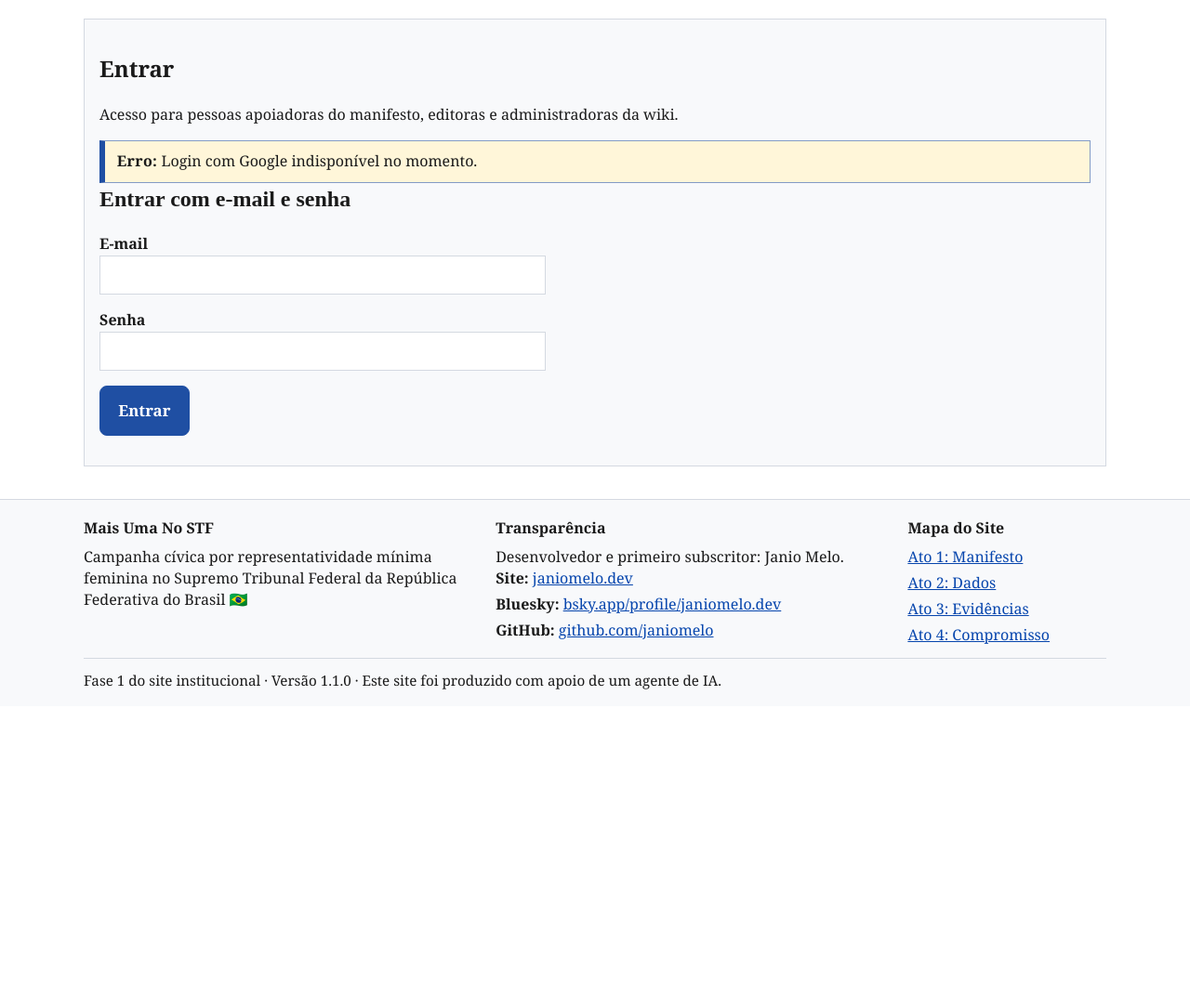
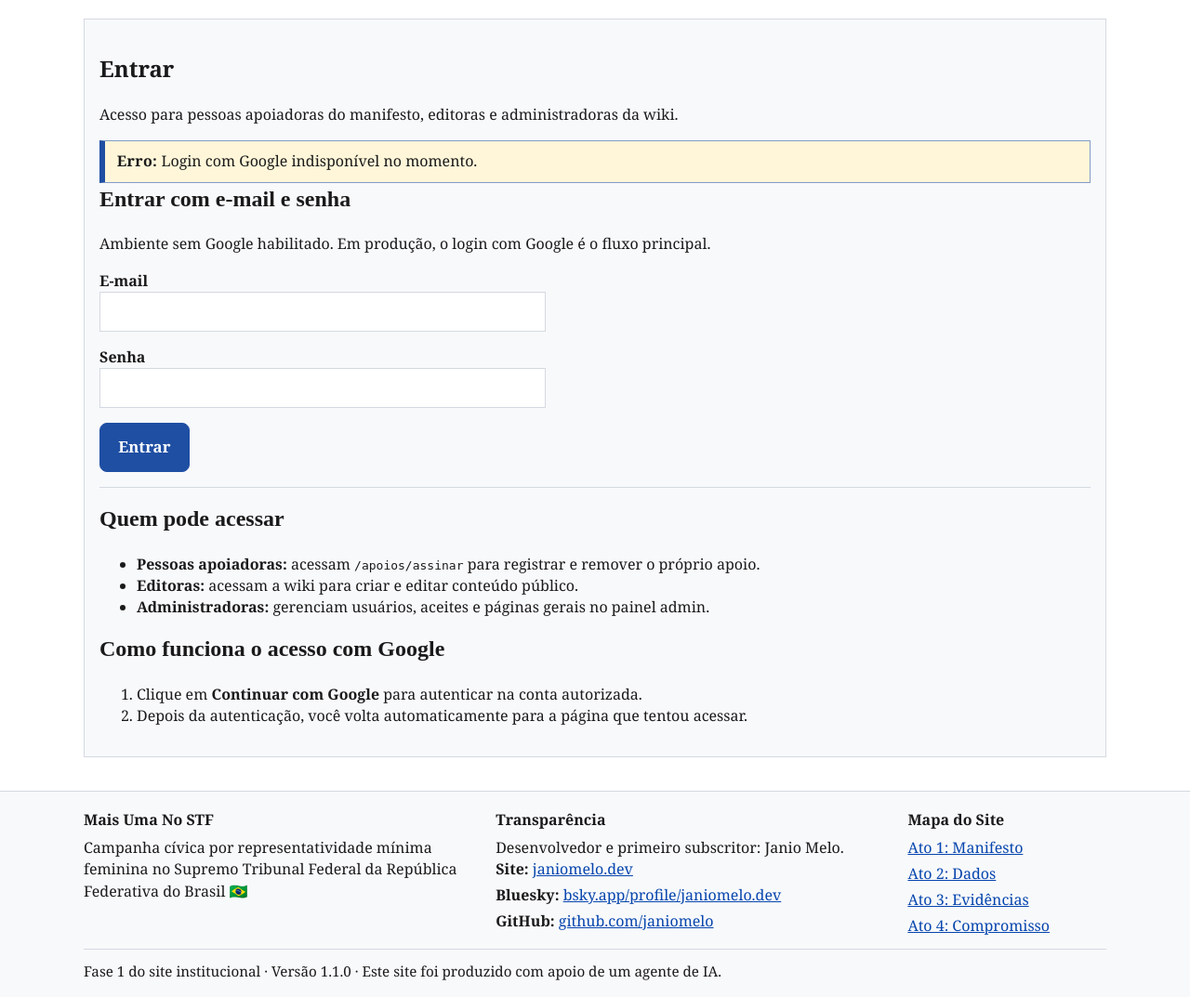
Before and after one commit to janiomelo/maisumanostf.ong.br, a Flask app: page /auth/google/iniciar in a window 1280 px wide. Shown: the part 57-1130 px from the top of the page at 93% size. Before the commit the page ends 799 px from the top, so only its background shows below. Run offline with Flask 3, Linux system fonts and the light colour scheme; parts of the project's set-up code (start-up, migrations or seed data) failed here and were passed over; some libraries are stand-ins or nearby versions.

Commit message:
feat: enhance login page with Google access information and user guidance

```diff
--- a/app/templates/autenticacao/entrar.html
+++ b/app/templates/autenticacao/entrar.html
@@ -15,6 +15,7 @@
     <section class="login-principal" aria-label="Entrada principal">
       <h2>Entrar com Google</h2>
       <p class="login-help">Recomendado para todas as pessoas usuárias, inclusive administração.</p>
+      <p class="login-help">Em produção, este é o método principal e permanece sempre ativo.</p>
       <p>
         <a class="cta-btn" href="{{ url_for('autenticacao.iniciar_oauth_google', proximo=proximo or url_for('apoios.assinar_manifesto')) }}">Continuar com Google</a>
       </p>
@@ -42,6 +43,7 @@
     </details>
   {% else %}
     <h2>Entrar com e-mail e senha</h2>
+    <p class="login-help">Ambiente sem Google habilitado. Em produção, o login com Google é o fluxo principal.</p>
     <form method="post" action="{{ url_for('autenticacao.processar_entrada') }}">
       <input type="hidden" name="proximo" value="{{ proximo }}">
       <p>
@@ -57,6 +59,25 @@
       </p>
     </form>
   {% endif %}
+
+  <hr class="login-divider">
+
+  <section aria-label="Quem pode acessar">
+    <h2>Quem pode acessar</h2>
+    <ul>
+      <li><strong>Pessoas apoiadoras:</strong> acessam <code>/apoios/assinar</code> para registrar e remover o próprio apoio.</li>
+      <li><strong>Editoras:</strong> acessam a wiki para criar e editar conteúdo público.</li>
+      <li><strong>Administradoras:</strong> gerenciam usuários, aceites e páginas gerais no painel admin.</li>
+    </ul>
+  </section>
+
+  <section aria-label="Como funciona o acesso com Google">
+    <h2>Como funciona o acesso com Google</h2>
+    <ol>
+      <li>Clique em <strong>Continuar com Google</strong> para autenticar na conta autorizada.</li>
+      <li>Depois da autenticação, você volta automaticamente para a página que tentou acessar.</li>
+    </ol>
+  </section>
 
   {% if paginas_gerais_links.estatuto or paginas_gerais_links.politica_privacidade or paginas_gerais_links.termos_uso %}
     <hr class="login-divider">
```
Also changed, not shown: app/templates/publico/home.html (+4 -3 lines), tests/test_app_functional.py (+6 -0 lines).
